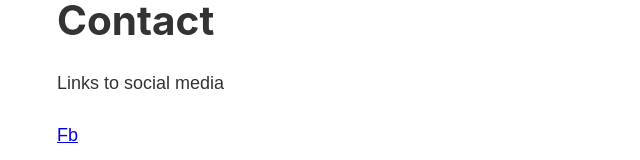
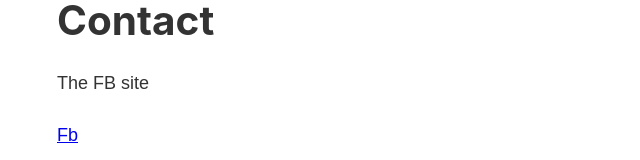
Before and after one commit to dariuszdrazek/blog, a Gatsby site: page /contact in a window 1280 px wide. Shown: the part 346-506 px from the top of the page, without its empty margins (226-866 px from the left). Built offline with nearby package versions, Linux system fonts and the light colour scheme; Gatsby itself is replaced by a stand-in of ours.

Commit message:
changed fb text

```diff
--- a/src/pages/contact.js
+++ b/src/pages/contact.js
@@ -7,7 +7,7 @@
     <Layout>
       <Head pageTitle="Contact" />
       <h1>Contact</h1>
-      <p>Links to social media</p>
+      <p>The FB site</p>
       <p>
         <a
           href="https://www.facebook.com/dariusz.drazek.5"
```
